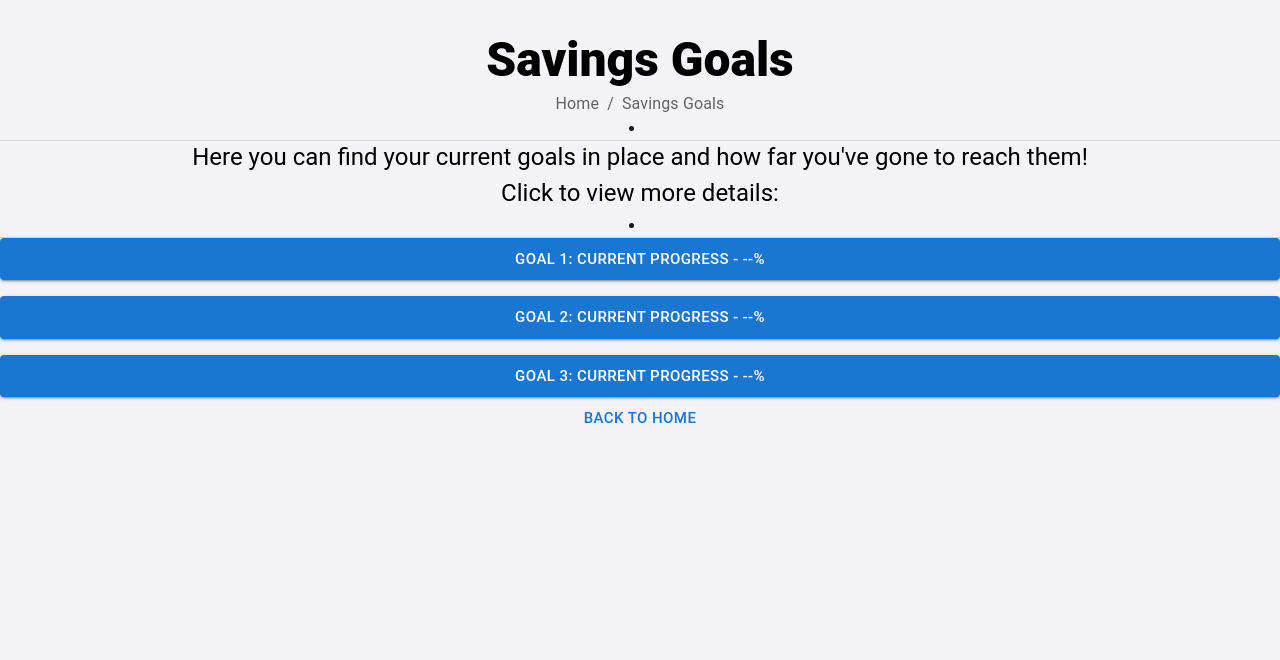
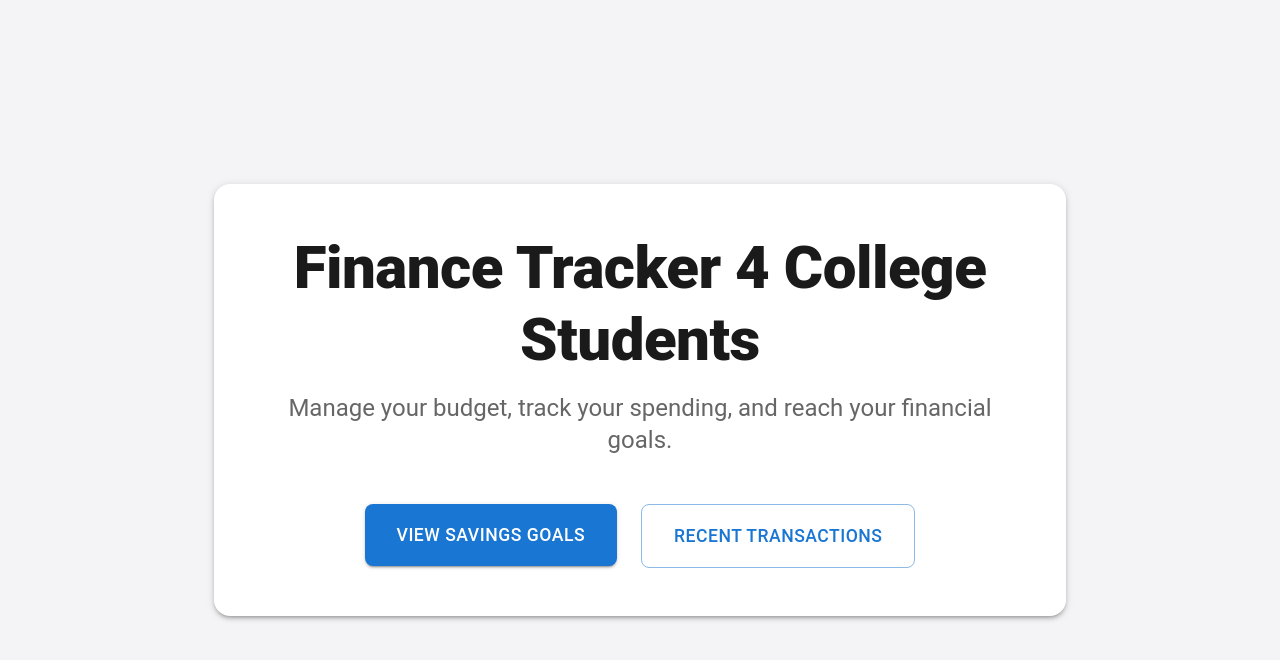
Before and after one commit to J-Souffle/CS321-Group-Project-Spring-2026, a Next.js app: page / in a window 1280 px wide. Shown: the top 660 px of the page. Built offline with nearby package versions, Linux system fonts and the light colour scheme.

Commit message:
created basic home page to house savings goals and added links

```diff
--- a/app/page.tsx
+++ b/app/page.tsx
@@ -9,43 +9,51 @@ import Button from '@mui/material/Button';
 import Typography from '@mui/material/Typography';
 import Breadcrumbs from '@mui/material/Breadcrumbs';
 import Divider from '@mui/material/Divider';
+import Container from '@mui/material/Container';
 import Stack from '@mui/material/Stack';
+import Paper from '@mui/material/Paper';
+import Link from 'next/link';
 
 
 export default function Home(){
 
-  //display data
   return(
-    <Box sx={{ bgcolor: '#f4f4f6', minHeight: '100vh', py: 4}}>
-      {/*Header & Breadcrumbs (repeated to maintain consistency)*/}
-      <Box sx={{ textAlign: 'center', mb: 4}}>
-        <Typography variant="h3" sx={{ fontWeight: 800, mb: 0.5, color: '#000000' }}>
-          Savings Goals
-        </Typography>
+    <Box sx={{ bgcolor: '#f4f4f6', minHeight: '100vh', display: 'flex', alignItems: 'center' }}>
+      <Container maxWidth="md">
+        <Paper elevation={3} sx={{ p: 6, borderRadius: 4, textAlign: 'center' }}>
+          <Typography variant="h2" sx={{ fontWeight: 800, mb: 2, color: '#1a1a1a' }}>
+            Finance Tracker 4 College Students
+          </Typography>
 
-        <Breadcrumbs sx={{justifyContent: 'center', display: 'flex'}}>
-          <Typography>
-            Home
+          <Typography variant="h5" color="text.secondary" sx={{ mb: 6 }}>
+            Manage your budget, track your spending, and reach your financial goals.
           </Typography>
-          <Typography>
-            Savings Goals
-          </Typography>
-        </Breadcrumbs>
-        <Divider component="li" />
-        <Typography variant= 'h5' sx = {{ fontweight: 800, mb: 0.5, color: '#000000'}}>
-          Here you can find your current goals in place and how far you've gone to reach them!
-        </Typography>
-        <Typography variant = 'h5' sx = {{ fontweight: 800, mb: 0.5, color: '#000000'}}>
-          Click to view more details:
-        </Typography>
-        <Divider component="li" />
-        <Stack spacing={2}>
-          <Button variant = "contained" size = "large">Goal 1: Current Progress - --%</Button>
-          <Button variant = "contained" size = "large">Goal 2: Current Progress - --%</Button>
-          <Button variant = "contained" size = "large">Goal 3: Current Progress - --%</Button>
-        </Stack>
-        <Button size = "large">Back to Home</Button>
-      </Box>
+
+          <Stack
+            direction={{ xs: 'column', sm: 'row' }}
+            spacing={3}
+            justifyContent="center"
+          >
+            <Link href="/savings-goals" passHref style={{ textDecoration: 'none' }}>
+              <Button
+                variant="contained"
+                size="large"
+                sx={{ py: 2, px: 4, fontSize: '1.1rem', borderRadius: 2 }}
+              >
+                View Savings Goals
+              </Button>
+            </Link>
+
+            <Button
+              variant="outlined"
+              size="large"
+              sx={{ py: 2, px: 4, fontSize: '1.1rem', borderRadius: 2 }}
+            >
+              Recent Transactions
+            </Button>
+          </Stack>
+        </Paper>
+      </Container>
     </Box>
   );
 }
--- /dev/null
+++ b/app/savings-goals/[id]/page.tsx
@@ -0,0 +1,39 @@
+"use client";
+
+import React, { useState } from 'react';
+import { Box } from '@mui/material';
+import GoalCard, { SubGoal } from '../../components/GoalCard';
+
+export default function Home() {
+  const [goals, setGoals] = useState<SubGoal[]>([
+    { id: 1, label: "Sub Goal 1", completed: true },
+    { id: 2, label: "Sub Goal 2", completed: true },
+    { id: 3, label: "Sub Goal 3", completed: true },
+    { id: 4, label: "Sub Goal 4", completed: false },
+    { id: 5, label: "Sub Goal 5", completed: false },
+  ]);
+
+  // handler to make the UI interactive
+  const handleCheckbox = (id: string | number, checked: boolean) => {
+    setGoals(prev =>
+      prev.map(g => g.id === id ? { ...g, completed: checked } : g)
+    );
+  };
+
+  // calculate progress percentage based on checkboxes
+  const completedCount = goals.filter(g => g.completed).length;
+  const progressPercent = Math.round((completedCount / goals.length) * 100);
+
+  return (
+    <Box sx={{ bgcolor: '#f4f4f6', minHeight: '100vh', py: 4 }}>
+      <GoalCard
+        goalTitle="GOAL 1"
+        breadcrumbs={["Home", "Savings Goals"]}
+        percentage={progressPercent}
+        description="(Insert Description Goal)"
+        subGoals={goals}
+        onCheckboxChange={handleCheckbox}
+      />
+    </Box>
+  );
+}
--- a/app/savings-goals/page.tsx
+++ b/app/savings-goals/page.tsx
@@ -2,38 +2,65 @@
 
 import React, { useState } from 'react';
 import { Box } from '@mui/material';
-import GoalCard, { SubGoal } from '../components/GoalCard';
+import Card from '@mui/material/Card';
+import CardContent from '@mui/material/CardContent';
+import CardActions from '@mui/material/CardActions';
+import Button from '@mui/material/Button';
+import Typography from '@mui/material/Typography';
+import Breadcrumbs from '@mui/material/Breadcrumbs';
+import Divider from '@mui/material/Divider';
+import Stack from '@mui/material/Stack';
+import Link from 'next/link';
 
-export default function Home() {
-  const [goals, setGoals] = useState<SubGoal[]>([
-    { id: 1, label: "Sub Goal 1", completed: true },
-    { id: 2, label: "Sub Goal 2", completed: true },
-    { id: 3, label: "Sub Goal 3", completed: true },
-    { id: 4, label: "Sub Goal 4", completed: false },
-    { id: 5, label: "Sub Goal 5", completed: false },
-  ]);
 
-  // handler to make the UI interactive
-  const handleCheckbox = (id: string | number, checked: boolean) => {
-    setGoals(prev =>
-      prev.map(g => g.id === id ? { ...g, completed: checked } : g)
-    );
-  };
+export default function SavingsGoalsPage(){
 
-  // calculate progress percentage based on checkboxes
-  const completedCount = goals.filter(g => g.completed).length;
-  const progressPercent = Math.round((completedCount / goals.length) * 100);
+  //display data
+  return(
+    <Box sx={{ bgcolor: '#f4f4f6', minHeight: '100vh', py: 4}}>
+      {/*Header & Breadcrumbs (repeated to maintain consistency)*/}
+      <Box sx={{ textAlign: 'center', mb: 4}}>
+        <Typography variant="h3" sx={{ fontWeight: 800, mb: 0.5, color: '#000000' }}>
+          Savings Goals
+        </Typography>
 
-  return (
-    <Box sx={{ bgcolor: '#f4f4f6', minHeight: '100vh', py: 4 }}>
-      <GoalCard
-        goalTitle="GOAL 1"
-        breadcrumbs={["Home", "Savings Goals"]}
-        percentage={progressPercent}
-        description="(Insert Description Goal)"
-        subGoals={goals}
-        onCheckboxChange={handleCheckbox}
-      />
+        <Breadcrumbs sx={{justifyContent: 'center', display: 'flex'}}>
+          <Typography>
+            Home
+          </Typography>
+          <Typography>
+            Savings Goals
+          </Typography>
+        </Breadcrumbs>
+        <Divider component="li" />
+        <Typography variant= 'h5' sx = {{ fontweight: 800, mb: 0.5, color: '#000000'}}>
+          Here you can find your current goals in place and how far you've gone to reach them!
+        </Typography>
+        <Typography variant = 'h5' sx = {{ fontweight: 800, mb: 0.5, color: '#000000'}}>
+          Click to view more details:
+        </Typography>
+        <Divider component="li" />
+        <Stack spacing={2} sx={{ mt: 2, alignItems: 'center' }}>
+        <Link href="/savings-goals/1" passHref style={{ textDecoration: 'none', width: '100%', maxWidth: '400px' }}>
+            <Button variant="contained" size="large" fullWidth>
+            Goal 1: Current Progress - --%
+            </Button>
+        </Link>
+
+        <Link href="/savings-goals/2" passHref style={{ textDecoration: 'none', width: '100%', maxWidth: '400px' }}>
+            <Button variant="contained" size="large" fullWidth>
+            Goal 2: Current Progress - --%
+            </Button>
+        </Link>
+
+        <Link href="/savings-goals/3" passHref style={{ textDecoration: 'none', width: '100%', maxWidth: '400px' }}>
+            <Button variant="contained" size="large" fullWidth>
+            Goal 3: Current Progress - --%
+            </Button>
+        </Link>
+        </Stack>
+        <Button size = "large">Back to Home</Button>
+      </Box>
     </Box>
   );
 }
```
